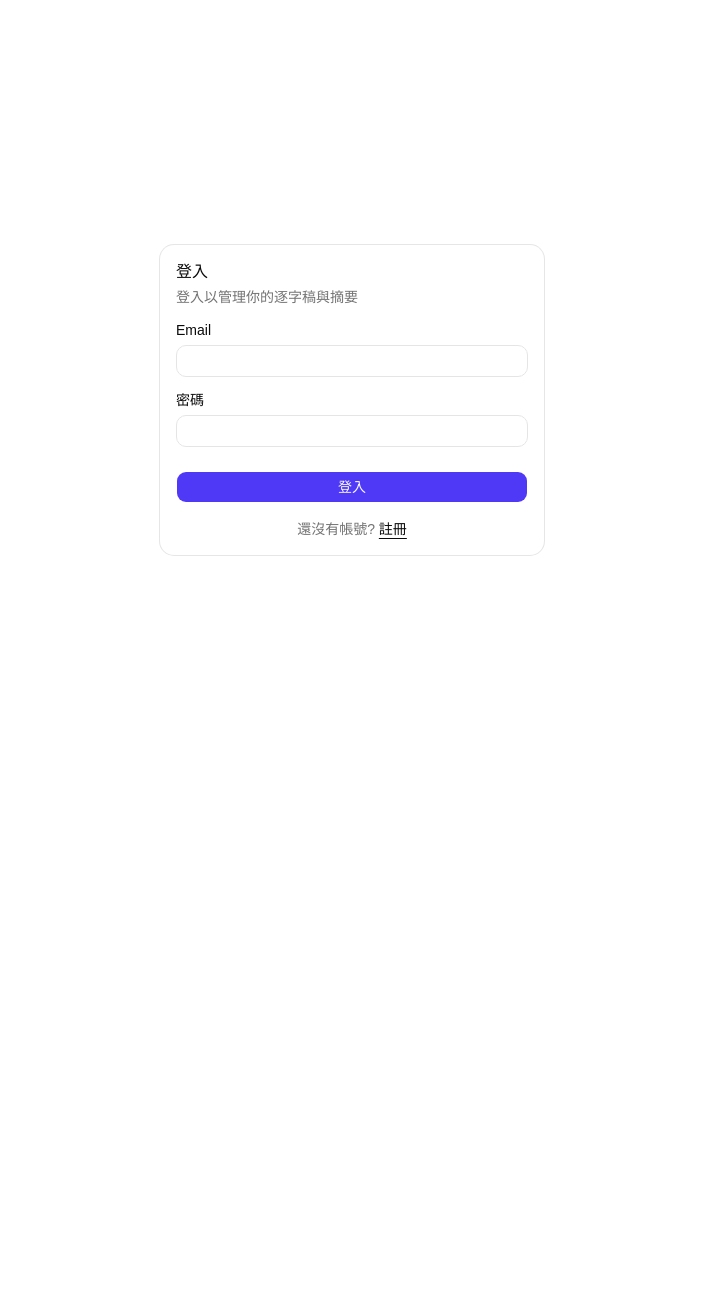
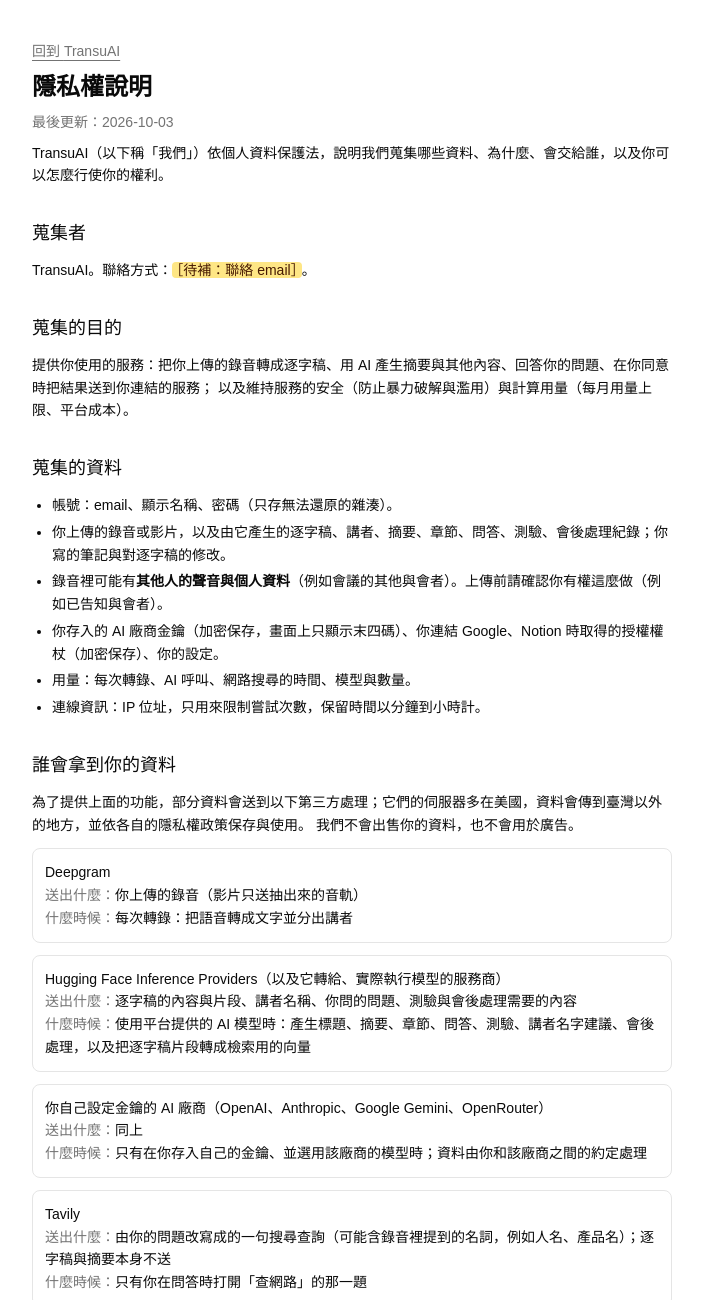
Before and after one commit to TransuAI/transuai, a React (Vite) app in the folder frontend/: page /privacy in a window 1280 px wide. Before the commit this address led to /login. Shown: the top 1300 px of the page, without its empty margins (288-991 px from the left). Before the commit the page ends 800 px from the top, so only its background shows below. Built offline with nearby package versions, Linux system fonts and the light colour scheme; no server answers.

Commit message:
feat(privacy): add the privacy notice and link it from sign-up and settings
Lists what goes to each third party and when, retention and the user's rights. Draft: the contact email and server region are shown as to-fill markers.

Co-Authored-By: Claude Opus 5.5 <noreply@anthropic.com>

```diff
--- a/frontend/src/App.tsx
+++ b/frontend/src/App.tsx
@@ -5,6 +5,7 @@ import { ProtectedRoute } from '@/components/protected-route'
 import { AppShell } from '@/components/layout/app-shell'
 import { LoginPage } from '@/pages/login-page'
 import { RegisterPage } from '@/pages/register-page'
+import { PrivacyPage } from '@/pages/privacy-page'
 import { UploadPage } from '@/pages/upload-page'
 import { SettingsPage } from '@/pages/settings-page'
 import { JobsPage } from '@/pages/jobs-page'
@@ -17,6 +18,8 @@ function App() {
         <Routes>
           <Route path="/login" element={<LoginPage />} />
           <Route path="/register" element={<RegisterPage />} />
+          {/* 隱私權說明：註冊前就要看得到，不用登入 */}
+          <Route path="/privacy" element={<PrivacyPage />} />
 
           <Route element={<ProtectedRoute />}>
             <Route element={<AppShell />}>
--- /dev/null
+++ b/frontend/src/pages/privacy-page.tsx
@@ -0,0 +1,155 @@
+import type { ReactNode } from 'react'
+import { Link } from 'react-router-dom'
+
+// 隱私權說明（個資法第 8 條的告知事項）。草稿：上線前補上聯絡方式與伺服器地區，並請懂法的人看過（見
+// .scratch/account-deletion/issues/04）。第三方清單是照程式碼盤點的——新增會把資料送出去的服務時要一起更新這裡。
+const OPERATOR = 'TransuAI'
+const CONTACT_EMAIL: string | null = null
+const SERVER_REGION: string | null = null
+const LAST_UPDATED = '2026-10-03'
+
+function ToFill({ value, what }: { value: string | null; what: string }) {
+  if (value) return <>{value}</>
+  return <mark className="rounded bg-amber-200 px-1 text-amber-950">［待補：{what}］</mark>
+}
+
+function Section({ title, children }: { title: string; children: ReactNode }) {
+  return (
+    <section className="flex flex-col gap-3">
+      <h2 className="text-lg font-medium">{title}</h2>
+      {children}
+    </section>
+  )
+}
+
+interface ThirdParty {
+  name: string
+  what: string
+  when: string
+}
+
+// 錄音與它產生的內容會送到哪裡（都在美國，或由該服務自行決定處理地點）。
+const THIRD_PARTIES: ThirdParty[] = [
+  {
+    name: 'Deepgram',
+    what: '你上傳的錄音（影片只送抽出來的音軌）',
+    when: '每次轉錄：把語音轉成文字並分出講者',
+  },
+  {
+    name: 'Hugging Face Inference Providers（以及它轉給、實際執行模型的服務商）',
+    what: '逐字稿的內容與片段、講者名稱、你問的問題、測驗與會後處理需要的內容',
+    when: '使用平台提供的 AI 模型時：產生標題、摘要、章節、問答、測驗、講者名字建議、會後處理，以及把逐字稿片段轉成檢索用的向量',
+  },
+  {
+    name: '你自己設定金鑰的 AI 廠商（OpenAI、Anthropic、Google Gemini、OpenRouter）',
+    what: '同上',
+    when: '只有在你存入自己的金鑰、並選用該廠商的模型時；資料由你和該廠商之間的約定處理',
+  },
+  {
+    name: 'Tavily',
+    what: '由你的問題改寫成的一句搜尋查詢（可能含錄音裡提到的名詞，例如人名、產品名）；逐字稿與摘要本身不送',
+    when: '只有你在問答時打開「查網路」的那一題',
+  },
+  {
+    name: 'Google（日曆、Gmail、Tasks）、Notion',
+    what: '你在會後處理中勾選要執行的內容（例如會議紀錄、待辦事項、行事曆活動）',
+    when: '只有在你連結了帳號、並按下執行時；可以隨時在設定頁中斷連結（會向對方撤銷授權）',
+  },
+]
+
+export function PrivacyPage() {
+  return (
+    <div className="mx-auto flex min-h-screen max-w-2xl flex-col gap-8 px-4 py-10 text-sm leading-relaxed">
+      <header className="flex flex-col gap-2">
+        <Link to="/" className="text-muted-foreground underline underline-offset-4">回到 {OPERATOR}</Link>
+        <h1 className="text-2xl font-semibold">隱私權說明</h1>
+        <p className="text-muted-foreground">最後更新：{LAST_UPDATED}</p>
+        <p>
+          {OPERATOR}（以下稱「我們」）依個人資料保護法，說明我們蒐集哪些資料、為什麼、會交給誰，以及你可以怎麼行使你的權利。
+        </p>
+      </header>
+
+      <Section title="蒐集者">
+        <p>
+          {OPERATOR}。聯絡方式：<ToFill value={CONTACT_EMAIL} what="聯絡 email" />。
+        </p>
+      </Section>
+
+      <Section title="蒐集的目的">
+        <p>
+          提供你使用的服務：把你上傳的錄音轉成逐字稿、用 AI 產生摘要與其他內容、回答你的問題、在你同意時把結果送到你連結的服務；
+          以及維持服務的安全（防止暴力破解與濫用）與計算用量（每月用量上限、平台成本）。
+        </p>
+      </Section>
+
+      <Section title="蒐集的資料">
+        <ul className="flex list-disc flex-col gap-1 pl-5">
+          <li>帳號：email、顯示名稱、密碼（只存無法還原的雜湊）。</li>
+          <li>你上傳的錄音或影片，以及由它產生的逐字稿、講者、摘要、章節、問答、測驗、會後處理紀錄；你寫的筆記與對逐字稿的修改。</li>
+          <li>
+            錄音裡可能有<strong>其他人的聲音與個人資料</strong>（例如會議的其他與會者）。上傳前請確認你有權這麼做（例如已告知與會者）。
+          </li>
+          <li>你存入的 AI 廠商金鑰（加密保存，畫面上只顯示末四碼）、你連結 Google、Notion 時取得的授權權杖（加密保存）、你的設定。</li>
+          <li>用量：每次轉錄、AI 呼叫、網路搜尋的時間、模型與數量。</li>
+          <li>連線資訊：IP 位址，只用來限制嘗試次數，保留時間以分鐘到小時計。</li>
+        </ul>
+      </Section>
+
+      <Section title="誰會拿到你的資料">
+        <p>
+          為了提供上面的功能，部分資料會送到以下第三方處理；它們的伺服器多在美國，資料會傳到臺灣以外的地方，並依各自的隱私權政策保存與使用。
+          我們不會出售你的資料，也不會用於廣告。
+        </p>
+        <div className="flex flex-col gap-3">
+          {THIRD_PARTIES.map((party) => (
+            <div key={party.name} className="rounded-md border p-3">
+              <p className="font-medium">{party.name}</p>
+              <p><span className="text-muted-foreground">送出什麼：</span>{party.what}</p>
+              <p><span className="text-muted-foreground">什麼時候：</span>{party.when}</p>
+            </div>
+          ))}
+        </div>
+        <p>
+          Tavily 的政策表示查詢內容保留到不再需要為止、沒有明確期限，並可能用部分查詢內容改進他們的服務。介意的話，問答時不要打開「查網路」。
+        </p>
+        <p>
+          我們自己的伺服器與檔案儲存位於 <ToFill value={SERVER_REGION} what="伺服器與檔案儲存的所在地區" />。
+        </p>
+      </Section>
+
+      <Section title="保存多久">
+        <ul className="flex list-disc flex-col gap-1 pl-5">
+          <li>錄音、逐字稿與 AI 產生的內容：保存到你刪除那個 Job，或刪除帳號。</li>
+          <li>帳號資料、金鑰、授權權杖與設定：保存到你刪除它們（例如中斷連結），或刪除帳號。</li>
+          <li>
+            用量：刪除帳號時會<strong>去識別化</strong>——不再對應到你，只留下時間、模型與數量，用來計算平台每個月的總用量與成本。
+          </li>
+          <li>已經送到第三方的資料，依該第三方的政策保存。</li>
+        </ul>
+      </Section>
+
+      <Section title="你的權利">
+        <p>依個人資料保護法第 3 條，你可以：</p>
+        <ul className="flex list-disc flex-col gap-1 pl-5">
+          <li>查詢、閱覽：登入後在服務裡就看得到你所有的資料。</li>
+          <li>製給複製本：每個 Job 都可以匯出逐字稿、摘要、問答、測驗與筆記。</li>
+          <li>補充、更正：可以編輯逐字稿、講者名稱、標題與筆記。</li>
+          <li>
+            停止蒐集、處理、利用，或刪除：可以刪除單一 Job，或在<Link to="/settings" className="underline underline-offset-4">設定頁</Link>
+            「帳號」刪除整個帳號——你的 Job、檔案、逐字稿、AI 產生的內容、筆記、金鑰、設定都會刪除，已連結的帳號會撤銷授權，無法復原。
+          </li>
+        </ul>
+        <p>
+          其他請求請來信 <ToFill value={CONTACT_EMAIL} what="聯絡 email" />。
+        </p>
+      </Section>
+
+      <Section title="不提供資料的影響">
+        <p>
+          email 與密碼是建立帳號的必要資料，沒有就不能使用服務。錄音只有在你要轉錄時才需要上傳；連結 Google、Notion、存入自己的金鑰、
+          打開「查網路」都是選用的，不使用只是少了那些功能。
+        </p>
+      </Section>
+    </div>
+  )
+}
--- a/frontend/src/pages/register-page.tsx
+++ b/frontend/src/pages/register-page.tsx
@@ -85,6 +85,13 @@ export function RegisterPage() {
             <Button type="submit" disabled={isSubmitting} className="mt-2 w-full">
               {isSubmitting ? '註冊中...' : '註冊'}
             </Button>
+            <p className="text-center text-xs text-muted-foreground">
+              註冊即表示你已閱讀並同意{' '}
+              <Link to="/privacy" className="text-foreground underline underline-offset-4">
+                隱私權說明
+              </Link>
+              ——錄音與逐字稿會送到哪些第三方處理。
+            </p>
             <p className="text-center text-sm text-muted-foreground">
               已經有帳號了?{' '}
               <Link to="/login" className="text-foreground underline underline-offset-4">
--- a/frontend/src/pages/settings/account-section.tsx
+++ b/frontend/src/pages/settings/account-section.tsx
@@ -1,4 +1,5 @@
 import { useState, type FormEvent } from 'react'
+import { Link } from 'react-router-dom'
 import { LogOut } from 'lucide-react'
 import { toast } from 'sonner'
 import { useAuth } from '@/context/auth-context'
@@ -43,6 +44,10 @@ export function AccountSection() {
           登出所有裝置
         </Button>
       </div>
+      <p className="text-sm text-muted-foreground">
+        你的資料會送到哪些第三方處理、保存多久、你的權利：
+        <Link to="/privacy" className="text-foreground underline underline-offset-4">隱私權說明</Link>
+      </p>
       <DeleteAccount />
     </section>
   )
```
Also changed, not shown: 2 other files (tests, documents, lock files or other folders).
